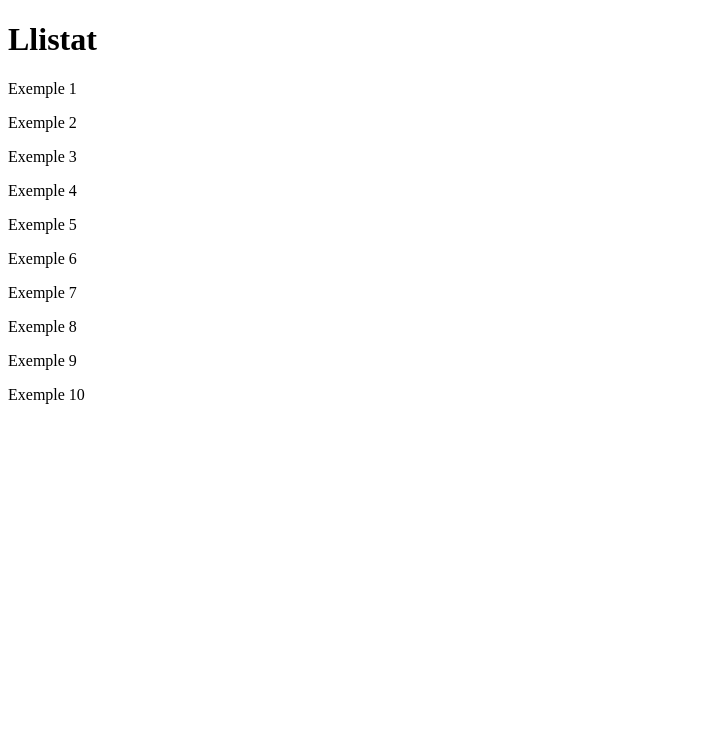
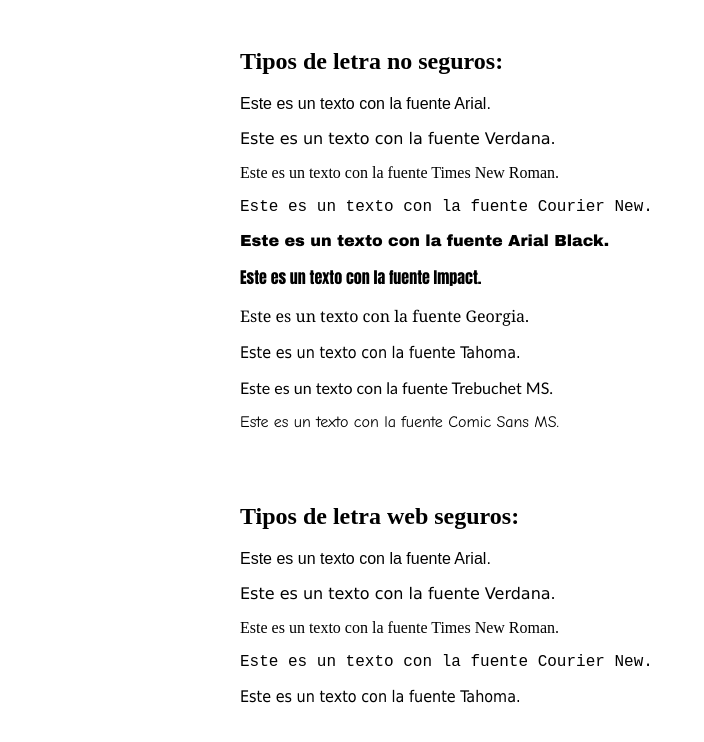
Before and after one commit to Cirvianum-DAW/mp9-act4-fonts-MiracleOfBaa, a plain HTML site: page index.html in a window 1280 px wide. Shown: the whole page, without its empty margins (0-704 px from the left). Drawn offline with Linux system fonts and the light colour scheme.

Commit message:
1st commit

```diff
--- a/index.html
+++ b/index.html
@@ -1,22 +1,32 @@
 <!DOCTYPE html>
-<html lang="en">
-  <head>
-    <link rel="stylesheet" href="style.css" />
-    <meta charset="UTF-8" />
-    <meta name="viewport" content="width=device-width, initial-scale=1.0" />
-    <title>Document</title>
-  </head>
-  <body>
-  <h1>Llistat</h1>
-  <p class="serif">Exemple 1</p>
-  <p class="sansserif">Exemple 2</p>
-  <p class="monospace">Exemple 3</p>
-  <p class="cursive">Exemple 4</p>
-  <p class="fantasy">Exemple 5</p>
-  <p class="papyrus">Exemple 6</p>
-  <p class="courier">Exemple 7</p>
-  <p class="impact">Exemple 8</p>
-  <p class="georgia">Exemple 9</p>
-  <p class="palatino">Exemple 10</p>
+<html lang="es">
+<head>
+    <meta charset="UTF-8">
+    <meta name="viewport" content="width=device-width, initial-scale=1.0">
+    <title>Tipos de Letra</title>
+    <link rel="stylesheet" href="styles.css">
+</head>
+<body>
+    <div class="container">
+        <h2>Tipos de letra no seguros:</h2>
+        <p class="font1">Este es un texto con la fuente Arial.</p>
+        <p class="font2">Este es un texto con la fuente Verdana.</p>
+        <p class="font3">Este es un texto con la fuente Times New Roman.</p>
+        <p class="font4">Este es un texto con la fuente Courier New.</p>
+        <p class="font5">Este es un texto con la fuente Arial Black.</p>
+        <p class="font6">Este es un texto con la fuente Impact.</p>
+        <p class="font7">Este es un texto con la fuente Georgia.</p>
+        <p class="font8">Este es un texto con la fuente Tahoma.</p>
+        <p class="font9">Este es un texto con la fuente Trebuchet MS.</p>
+        <p class="font10">Este es un texto con la fuente Comic Sans MS.</p>
+        <br>
+        <br>
+        <h2>Tipos de letra web seguros:</h2>
+        <p class="font11">Este es un texto con la fuente Arial.</p>
+        <p class="font12">Este es un texto con la fuente Verdana.</p>
+        <p class="font13">Este es un texto con la fuente Times New Roman.</p>
+        <p class="font14">Este es un texto con la fuente Courier New.</p>
+        <p class="font15">Este es un texto con la fuente Tahoma.</p>
+    </div>
 </body>
 </html>
--- a/styles.css
+++ b/styles.css
@@ -1,38 +1,65 @@
-p.serif {
-  font-family: "Times New Roman", Times, serif;
+.font1 {
+  font-family: 'Arial', sans-serif;
 }
 
-p.sansserif {
-  font-family: Arial, Helvetica, sans-serif;
+.font2 {
+  font-family: 'Verdana', sans-serif;
 }
 
-p.monospace {
-  font-family: "Lucida Console", Courier, monospace;
+.font3 {
+  font-family: 'Times New Roman', serif;
 }
 
-p.cursive {
-  font-family: cursive;
+.font4 {
+  font-family: 'Courier New', monospace;
 }
 
-p.fantasy {
-  font-family: fantasy;
+.font5 {
+  font-family: 'Arial Black', sans-serif;
 }
 
-p.papyrus {
-  font-family: papyrus;
-}
-p.courier {
-  font-family: courier;
+.font6 {
+  font-family: 'Impact', sans-serif;
 }
 
-p.impact {
-  font-family: impact;
+.font7 {
+  font-family: 'Georgia', serif;
 }
 
-p.georgia {
-  font-family: georgia;
+.font8 {
+  font-family: 'Tahoma', sans-serif;
 }
 
-p.palatino {
-  font-family: palatino;
+.font9 {
+  font-family: 'Trebuchet MS', sans-serif;
 }
+
+.font10 {
+  font-family: 'Comic Sans MS', cursive;
+}
+
+.font11 {
+  font-family: 'Arial', sans-serif;
+}
+
+.font12 {
+  font-family: 'Verdana', sans-serif;
+}
+
+.font13 {
+  font-family: 'Times New Roman', serif;
+}
+
+.font14 {
+  font-family: 'Courier New', monospace;
+}
+
+.font15 {
+  font-family: 'Tahoma', sans-serif;
+}
+
+.container {
+  max-width: 800px;
+  margin: 0 auto;
+  padding: 20px;
+}
```
